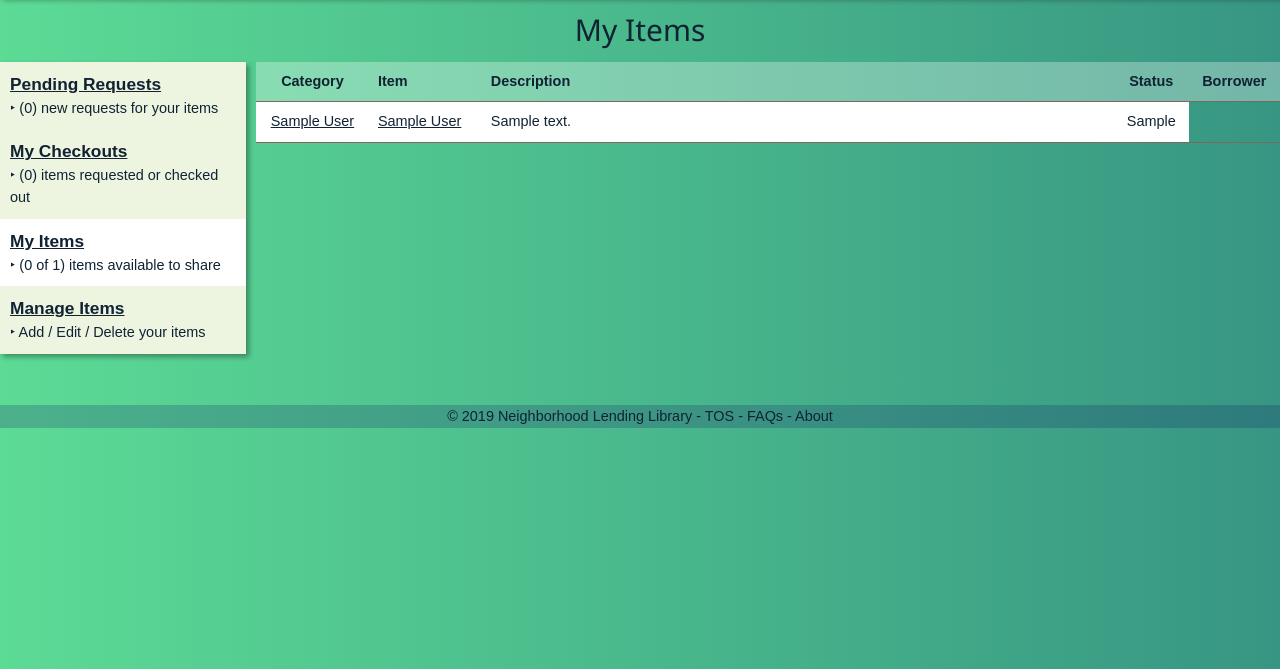
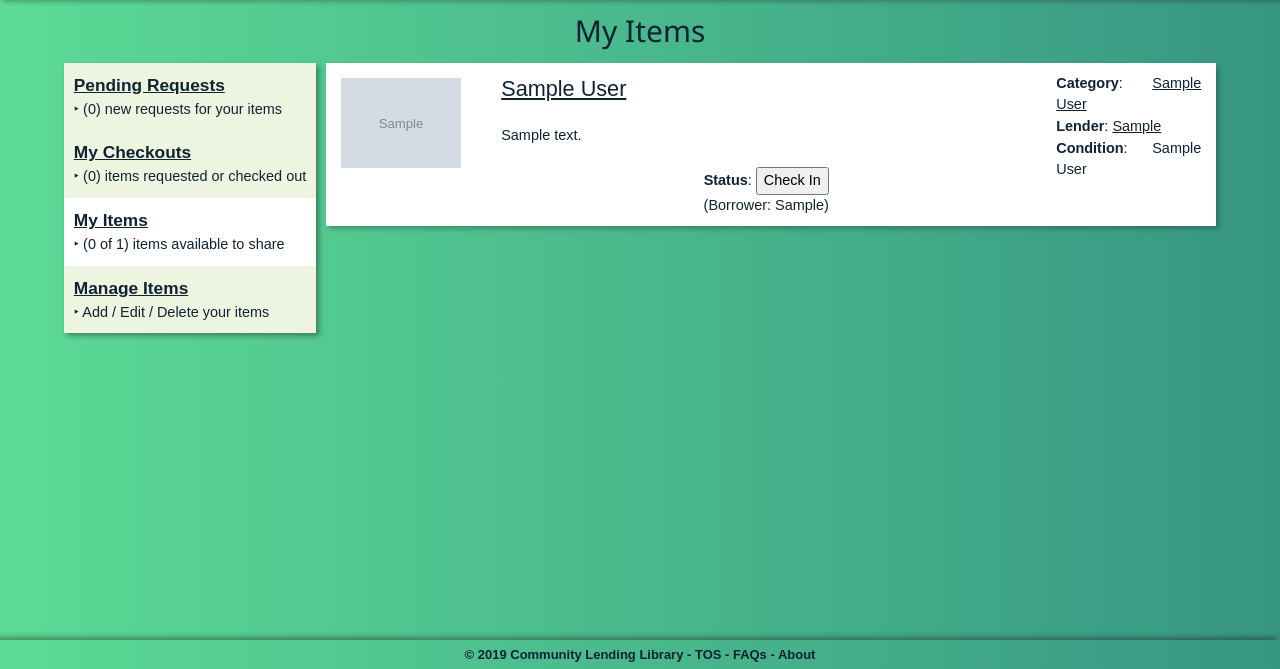
Before and after one commit to lar-mo/neighborbood-lending-library, a Django app: page /my_items/ in a window 1280 px wide. Shown: the part 131-800 px from the top of the page. Run offline with Django 3.2, Linux system fonts and the light colour scheme; a user stored in the database is signed in; tables that the repository leaves empty hold one stand-in row (values such as "Sample post"); grey boxes marked "Sample" are stand-in pictures; some libraries are stand-ins or nearby versions; some web fonts are replaced.

Commit message:
savepoint: aug 17 @ 16:05

```diff
--- a/bibliotek/lendingLibrary/templates/lendingLibrary/base.html
+++ b/bibliotek/lendingLibrary/templates/lendingLibrary/base.html
@@ -15,6 +15,7 @@
         margin: 0;
         padding: 0;
         width: 100%;
+        height: 100%;
         font-size: 0.95em;
         /* font-family: 'Roboto', sans-serif; */
         /* font-family: 'Montserrat', sans-serif; */
@@ -38,17 +39,36 @@
         -moz-box-shadow:      3px 3px 5px 0 rgba(25,25,25,0.4);
         -webkit-box-shadow:   3px 3px 5px 0 rgba(25,25,25,0.4);
       }
+      footer {
+        padding: 5px;
+        text-align: center;
+        font-size: 0.9em;
+        font-weight: bold;
+        background: linear-gradient(0.25turn, #5CDB95, #379683);
+        position: fixed;
+        top: 100%;
+        width: 100%;
+        margin-top: -29px;
+        box-shadow:           -3px -3px 5px 0 rgba(25,25,25,0.4);
+        -moz-box-shadow:      -3px -3px 5px 0 rgba(25,25,25,0.4);
+        -webkit-box-shadow:   -3px -3px 5px 0 rgba(25,25,25,0.4);
+      }
+      .content {
+        /* min-height: 100%; */
+      }
       .wrapper {
         display: flex;
         justify-content: center;
         flex-direction: row;
+        padding: 0 20px;
       }
       section {
         background-color: #05386B;
         display: flex;
         flex-direction: row;
         justify-content: center;
-        padding: 22px;
+        padding: 20px;
+        height: 85px;
         position: sticky;
         top: 0;
         z-index: 999;
@@ -102,24 +122,17 @@
         flex-direction: column;
         justify-content: flex-start;
       }
-      footer {
-        padding: 1px;
-        text-align: center;
-        background-color: rgba(10, 10, 100, 0.2);
-        position: static;
-        width: 100%;
-      }
       h1, h2, h3, h4, h5 {
         text-align: center;
       }
       table {
         background-color: none;
-        width: 1024px;
+        width: 890px;
         margin-top: 0;
         border-collapse: collapse;
-        /* box-shadow:         3px 3px 5px 0 #888;
-        -moz-box-shadow:    3px 3px 5px 0 #888;
-        -webkit-box-shadow: 3px 3px 5px 0 #888; */
+        box-shadow:         3px 3px 5px 0 rgba(25,25,25,0.4);
+        -moz-box-shadow:    3px 3px 5px 0 rgba(25,25,25,0.4);
+        -webkit-box-shadow: 3px 3px 5px 0 rgba(25,25,25,0.4);
       }
       tr, th, td {
         border-bottom: 1px solid #7E685A;
@@ -130,6 +143,11 @@
       }
       td {
         background-color: #FFF;
+      }
+      .request_actions {
+        margin: 10px;
+        text-align: center;
+        padding: 1px;
       }
       #profile_form, #password_form, #check_password {
         min-width: auto;
@@ -248,8 +266,8 @@
         width: 60px;
       }
       .item_details {
-        max-width: 1024px;
-        min-width: 1024px;
+        max-width: 890px;
+        min-width: 890px;
         display: flex;
         flex-direction: row;
         justify-content: space-between;
@@ -260,7 +278,7 @@
         -webkit-box-shadow: 3px 3px 5px 0 rgba(25,25,25,0.4);
       }
       .detail_image {
-        width: 300px;
+        width: 317px;
         /* border: 1px solid #7E685A; */
         border: -1px;
         box-shadow:         3px 3px 5px 0 rgba(25,25,25,0.4);
@@ -268,14 +286,14 @@
         -webkit-box-shadow: 3px 3px 5px 0 rgba(25,25,25,0.4);
       }
       .item_details_text {
-        padding: 0 15px;
-        /* min-width: 71%; */
+        padding: 15px;
       }
       h3 {
         margin-top: 5px;
       }
       .item_fields {
         padding: 20px;
+        width: 285px;
         /* background-color: #FFF; */
         /* text-align: right; */
         margin-left: 10%;
@@ -376,6 +394,7 @@
     </style>
   </head>
   <body>
+    <div id="content">
     <section>
       <img src="https://lar-mo.com/images/lendingLib_logo2.png" onclick="javascript:window.location.href='{% url 'lendingLibrary:index' %}'" onmouseover="">
       <!-- <form action="{% url 'lendingLibrary:search_results' %}" method="POST"> -->
@@ -428,8 +447,9 @@
     </div><!-- end of 'wrapper'-->
     <div><p>&nbsp;</p></div>
     <footer>
-      <div>&copy; 2019 Neighborhood Lending Library - TOS - FAQs - About</div>
+      <div>&copy; 2019 Community Lending Library - TOS - FAQs - About</div>
     </footer>
+    </div>
     <script type="text/javascript">
       // item_description = document.querySelectorAll('.item_description')
       // for (let i=0; i<item_description.length; ++i) {
--- a/bibliotek/lendingLibrary/templates/lendingLibrary/category.html
+++ b/bibliotek/lendingLibrary/templates/lendingLibrary/category.html
@@ -42,7 +42,7 @@
                       </span>
                     {% endif %}
                 </span>
-                {% if item.item_status.name != 'Unavailable' and item.item_status.name != 'Requested' and item.item_status.name != 'Checked Out' %}
+                {% if item.item_status.name != 'Unavailable' and item.item_status.name != 'Requested' and item.item_status.name != 'Checked Out' and item.owner != request.user %}
                 <form action="{% url 'lendingLibrary:request_item' %}" method="post">
                   {% csrf_token %}
                   <input type="hidden" name="user_item" value="{{item.id}}"/>
--- a/bibliotek/lendingLibrary/templates/lendingLibrary/index.html
+++ b/bibliotek/lendingLibrary/templates/lendingLibrary/index.html
@@ -93,7 +93,7 @@
                       </span>
                     {% endif %}
                 </span>
-                {% if item.item_status.name != 'Unavailable' and item.item_status.name != 'Requested' and item.item_status.name != 'Checked Out' %}
+                {% if item.item_status.name != 'Unavailable' and item.item_status.name != 'Requested' and item.item_status.name != 'Checked Out' and item.owner != request.user %}
                 <form action="{% url 'lendingLibrary:request_item' %}" method="post">
                   {% csrf_token %}
                   <input type="hidden" name="user_item" value="{{item.id}}"/>
--- a/bibliotek/lendingLibrary/templates/lendingLibrary/item_details.html
+++ b/bibliotek/lendingLibrary/templates/lendingLibrary/item_details.html
@@ -34,7 +34,7 @@
           {% if item.item_status.name == 'Available' %}
           <span class="availability-true">&nbsp;{{item.item_status.name}}</span>
           <span>
-            {% if request.user.is_authenticated %}
+            {% if request.user.is_authenticated and item.owner != request.user %}
             <form id="request_item" action="{% url 'lendingLibrary:request_item' %}" method="post">
               {% csrf_token %}
               <input type="hidden" name="user_item" value="{{item.id}}">
--- a/bibliotek/lendingLibrary/templates/lendingLibrary/my_items.html
+++ b/bibliotek/lendingLibrary/templates/lendingLibrary/my_items.html
@@ -9,57 +9,69 @@
 {% endblock %}
 
 {% block content %}
-  <div id="item_list"> <!-- start of 'item_list' -->
+  <div id="item_  <div id="item_list">
       {% if items %}
-      <table>
-        <tr>
-          <th>Category</th>
-          <th style="text-align:left">Item</th>
-          <th style="text-align:left">Description</th>
-          <th>Status</th>
-          <th>Borrower</th>
-        </tr>
           {% for item in items %}
-        <tr>
-          <td style="text-align:center"><a href="{% url 'lendingLibrary:category' item.category %}">{{item.category}}</a></td>
-          {% if item.category.name == "Books" %}
-            <td><span class="item_title">"<a href="{% url 'lendingLibrary:edit_item' item.id %}">{{item.name}}</a>"</span></td>
+          <div class="single_row">
+            <div>
+              <a href="{% url 'lendingLibrary:item_details' item.id item.slug %}"><img src="{{item.image_url}}" class="item_detail_image"/></a>
+            </div>
+            <div>
+              <span class="item_title_new">
+                <a href="{% url 'lendingLibrary:item_details' item.id item.slug %}">{{item.name}}</a>
+              </span>
+              {% if item.description != '' %}
+              <span class="item_description fade" style="width: 580px">{{item.description}}</span>
               {% else %}
-            <td><span class="item_title"><a href="{% url 'lendingLibrary:edit_item' item.id %}">{{item.name}}</a></span></td>
+              <span class="item_description fade" style="width: 580px"><i>no description</i></span>
               {% endif %}
-          {% if item.description != '' %}
-            <td><span class="item_description">{{item.description}}</span></td>
+              {% if request.user.username %}
+                <div class="status_block">
+                  <span><b>Status</b>:
+                      {% if item.item_status.name == "Available" %}
+                        <span style="font-weight: bold; color: #379683">
+                          {{item.item_status}}
+                        </span>
+                      {% elif item.item_status.name == "Requested" %}
+                        <span style="font-weight: bold; color: #05386B">
+                          {{item.item_status}}
+                        </span>
                       {% else %}
-            <td><span class="item_description"><i>no description</i></span></td>
-          {% endif %}
-          {% if item.item_status.name == 'Available' %}
-            <td style="background-color:lightgreen;text-align:center">{{item.item_status}}</td>
-          {% elif item.item_status.name == 'Requested' %}
-            <td style="background-color:blue;color:#FFF;text-align:center">{{item.item_status}}</td>
-          {% elif item.item_status.name == 'Checked Out' %}
                         {% for request in item_requests %}
                           {% if request.user_item.name == item.name %}
-              <td style="background-color:pink;text-align:center"><form action="{% url 'lendingLibrary:item_check_in' %}" method="post">{% csrf_token%}<input type="hidden" name="item_request_id" value="{{request.id}}"><button type="submit">Check In</button></form></td>
+                            <span>
+                              <form action="{% url 'lendingLibrary:item_check_in' %}" method="post">
+                                {% csrf_token%}
+                                <input type="hidden" name="item_request_id" value="{{request.id}}">
+                                <button type="submit">Check In</button>
+                              </form>
+                            </span>
                           {% endif %}
                         {% endfor %}
-          {% elif item.item_status.name == 'Unavailable' %}
-            <td style="background-color:yellow;text-align:center">{{item.item_status}}</td>
-          {% elif item.item_status.name == 'Hidden' %}
-            <td style="background-color:#777;color:#FFF;text-align:center">{{item.item_status}}</td>
-          {% elif item.item_status.name == 'Lost' %}
-            <td style="background-color:#333;color:#FFF;text-align:center">{{item.item_status}}</td>
-          {% endif %}
                         {% for request in item_requests %}
                           {% if request.user_item.name == item.name and request.checkout_status.name != 'Completed' %}
-              <td align="center">{{request.borrower.username|title}}</td>
+                            <div align="center">(Borrower: {{request.borrower.username|title}})</div>
                           {% endif %}
                         {% endfor %}
-          {% if item.item_status.name in filter %}
-            <td>&nbsp;</td>
                       {% endif %}
-        </tr>
+                  </span>
+                </div>
+              {% else %}
+                <p style="font-size:0.7em">You have to be logged in.</p>
+              {% endif %}
+            </div>
+            <div>
+              <!-- Available, Unavailable, Checked Out, Requested, Hidden, Lost -->
+              <div><b>Category</b>: <a href="{% url 'lendingLibrary:category' item.category %}">{{item.category|title}}</a></div>
+              {% if item.owner.username == request.user.username %}
+                <div><b>Lender</b>: <a href="{% url 'lendingLibrary:my_items' %}">{{item.owner.username|title}}</a></div>
+              {% else %}
+                <div><b>Lender</b>: <a href="/user/{{item.owner.id}}/">{{item.owner.username|title}}</a></div>
+              {% endif %}
+              <div><b>Condition</b>: {{item.condition}}</div>
+            </div>
+          </div> <!-- end of 'single_row' -->
         {% endfor %}
-      </table>
     {% else %}
       <p><i>You don't have any items to lend</i></p>
     {% endif %}
```
Also changed, not shown: bibliotek/lendingLibrary/templates/lendingLibrary/pending_requests.html (+9 -4 lines), bibliotek/lendingLibrary/templates/lendingLibrary/user_items.html (+15 -1 lines). Lines whose indentation alone changed are shown as unchanged.
